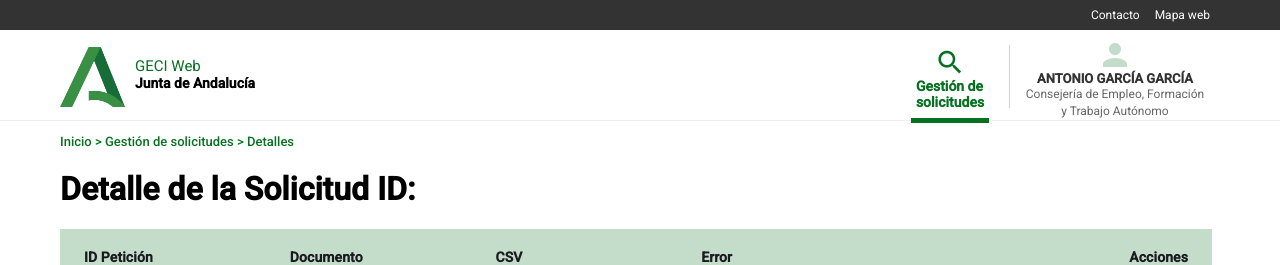
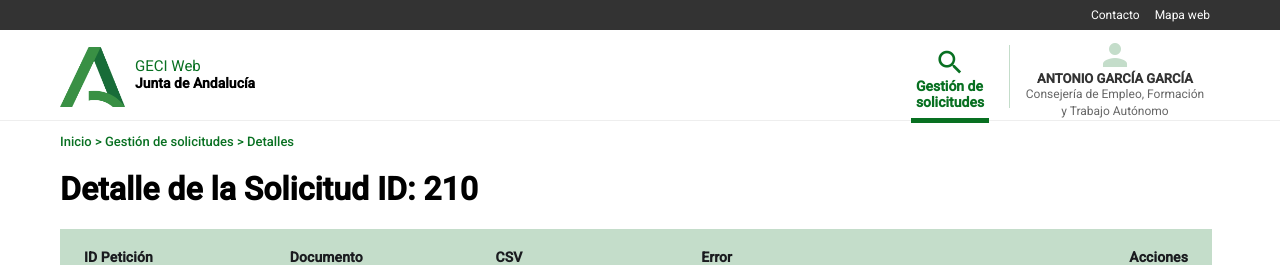
Before and after one commit to Lorenzob05/GECI, an Angular app in the folder GECI/: page /detalles in a window 1280 px wide. Shown: the top 265 px of the page. Built offline with nearby package versions, Linux system fonts and the light colour scheme.

Commit message:
arreglos en header

```diff
--- a/GECI/src/app/components/header/header.component.html
+++ b/GECI/src/app/components/header/header.component.html
@@ -27,7 +27,6 @@
         <div class="user-name">ANTONIO GARCÍA GARCÍA</div>
         <div class="user-title">Consejería de Empleo, Formación y Trabajo Autónomo</div>
 
-        <!-- Menú desplegable -->
         <div class="dropdown-menu" *ngIf="menuVisible">
           <div class="menu-item" (click)="onOrganismos()">Organismos</div>
           <div class="menu-item" (click)="onDatosUsuario()">Datos de usuario</div>
--- a/GECI/src/app/components/modal-solicitud/modal-solicitud.component.html
+++ b/GECI/src/app/components/modal-solicitud/modal-solicitud.component.html
@@ -6,7 +6,7 @@
       <p>ID Petición</p>
       <form class="form">
         <div class="input-group">
-          <input value="INSS_CPH0000000000000037897" />
+          <input />
           <button mat-fab extended class="add">
             <mat-icon>add</mat-icon>Añadir
           </button>
--- a/GECI/src/app/pages/detail-page/detail-page.component.html
+++ b/GECI/src/app/pages/detail-page/detail-page.component.html
@@ -5,7 +5,7 @@
     <a href="#">Inicio > Gestión de solicitudes > Detalles</a>
   </div>
 
-  <h1 class="title">Detalle de la Solicitud ID:</h1>
+  <h1 class="title">Detalle de la Solicitud ID: 210</h1>
 
   @if (dataSource.length == 0) {
     <mat-spinner></mat-spinner>
@@ -41,8 +41,8 @@
       <ng-container matColumnDef="actions">
         <mat-header-cell *matHeaderCellDef class="actions-column"> Acciones </mat-header-cell>
         <mat-cell *matCellDef="let element" class="actions-column" [ngClass]="{ 'disabled-actions': element.error }">
-          <a *ngIf="!element.error" href="#" title="Copiar CSV"><mat-icon>content_copy</mat-icon></a>
-          <a *ngIf="!element.error" href="#" title="Ver HSV"><mat-icon>visibility</mat-icon></a>
+          <a *ngIf="!element.error" href="" title="Copiar CSV"><mat-icon>content_copy</mat-icon></a>
+          <a *ngIf="!element.error" href="" title="Ver HSV"><mat-icon>visibility</mat-icon></a>
 
           <mat-icon *ngIf="element.error" class="disabled-icon">content_copy</mat-icon>
           <mat-icon *ngIf="element.error" class="disabled-icon">visibility</mat-icon>
--- a/GECI/src/app/pages/detail-page/detail-page.component.ts
+++ b/GECI/src/app/pages/detail-page/detail-page.component.ts
@@ -4,8 +4,6 @@ import { MatIconModule } from '@angular/material/icon';
 import { MatButtonModule } from '@angular/material/button';
 import { NgClass, NgIf } from '@angular/common';
 import {MatProgressSpinnerModule} from '@angular/material/progress-spinner';
-import { routes } from '../../app.routes';
-import { Router } from 'express';
 
 
 @Component({
```
